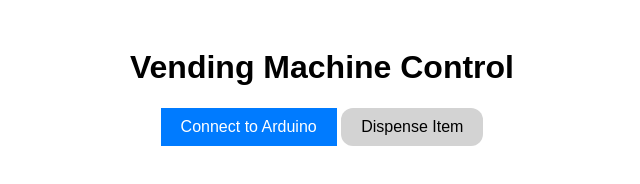
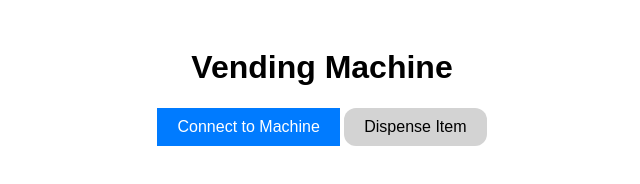
Before and after one commit to yucchanneltv/bthv, a plain HTML site: page index.html in a window 1280 px wide. Shown: the whole page, without its empty margins (318-958 px from the left). Drawn offline with Linux system fonts and the light colour scheme.

Commit message:
Update index.html

```diff
--- a/index.html
+++ b/index.html
@@ -46,8 +46,8 @@
     </style>
 </head>
 <body>
-    <h1>Vending Machine Control</h1>
-    <button id="connectButton">Connect to Arduino</button>
+    <h1>Vending Machine</h1>
+    <button id="connectButton">Connect to Machine</button>
     <button id="dispenseButton" disabled>Dispense Item</button>
 
     <script>
```
